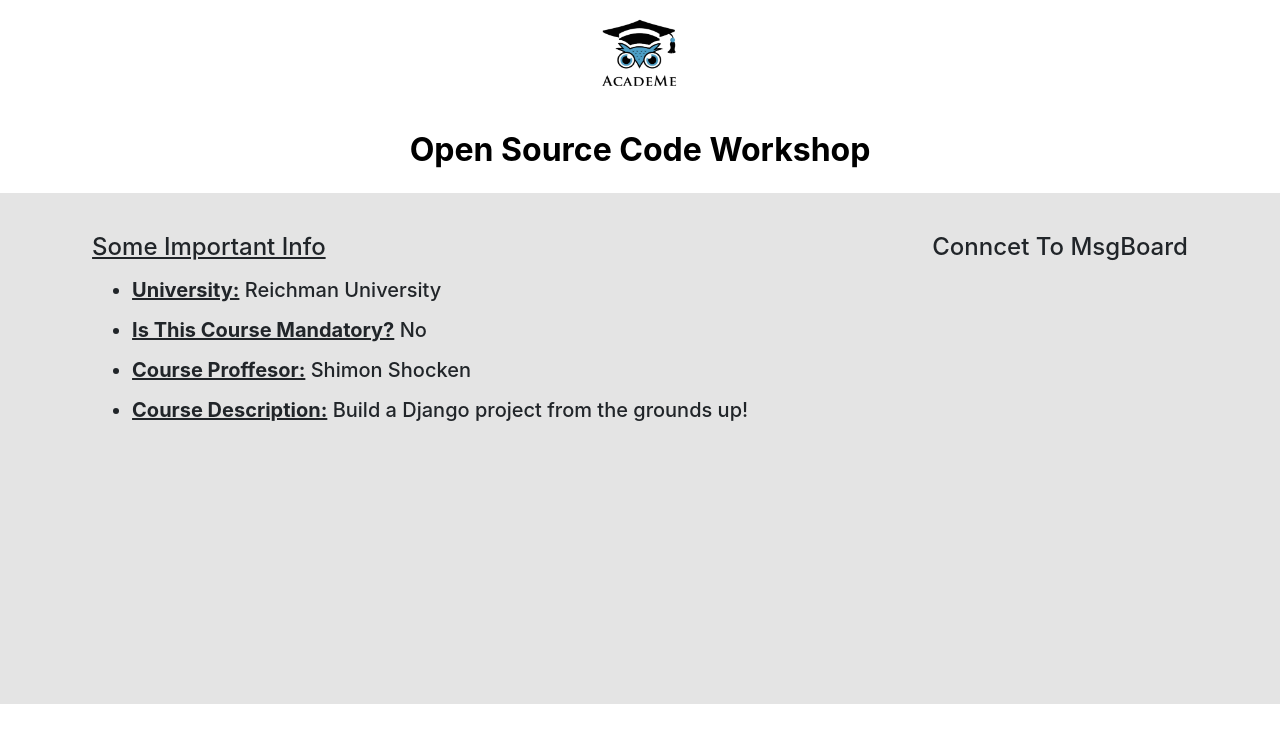
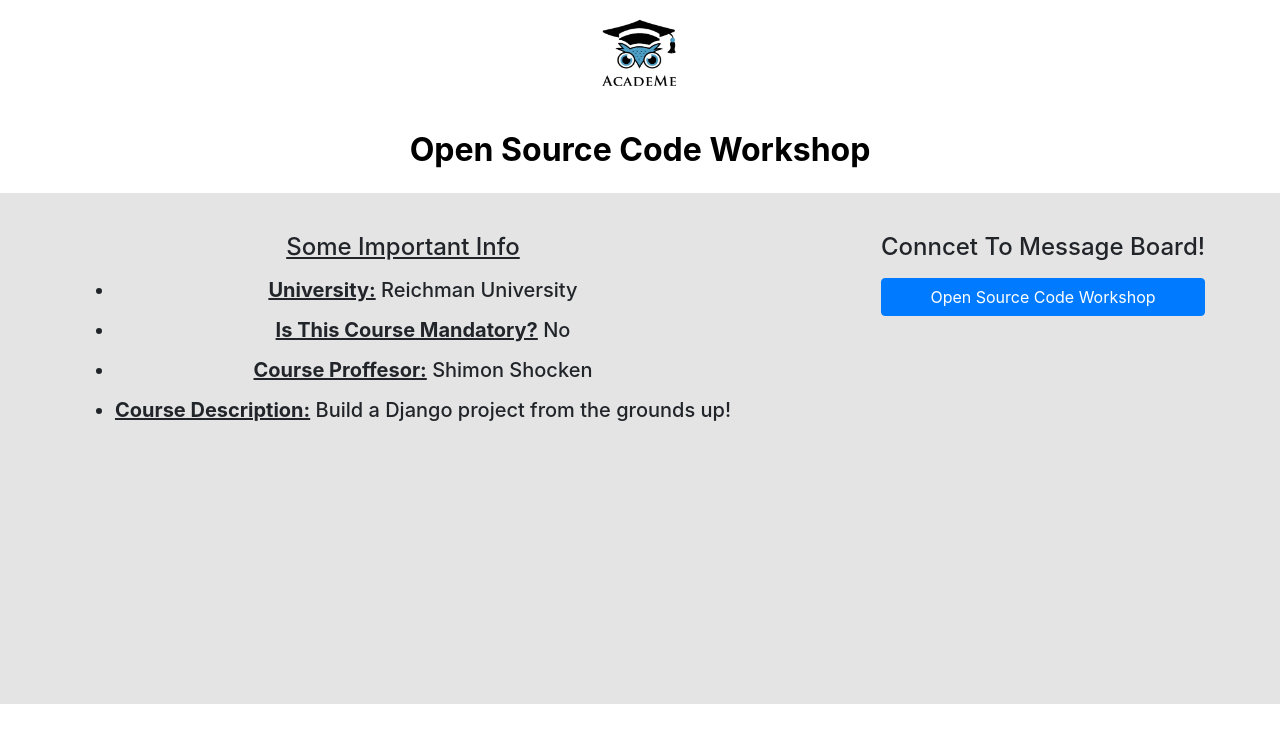
Before and after one commit to redhat-beyond/AcadeMe, a Django app: template templates/landing/course-page.html in a window 1280 px wide. Shown: the part 68-800 px from the top of the page. Run offline with Django 3.2, Linux system fonts and the light colour scheme; the template is opened without the code that fills it: values that come from a table or form of the project are taken from there, others are empty; data comes from the database, SQL or seed files in the repository; some libraries are stand-ins or nearby versions.

Commit message:
added everything needed for inheritance

```diff
--- a/templates/app_layout.html
+++ b/templates/app_layout.html
@@ -51,7 +51,7 @@
 
 </nav>
 
-<div class="main-container" style="margin-bottom: 0">
+<div class="text-center main-container" style="margin-bottom: 0">
     {% block content %} {% endblock %}
 </div>
 </nav>
--- a/templates/landing/course-page.html
+++ b/templates/landing/course-page.html
@@ -54,11 +54,11 @@
         {% endif %}
       </ul>
     </div>
-    <!-- ToDo: add button and connect to MsgBoard page -->
     <div class="mt-4 d-flex flex-column">
-      <h4 class="my-3">Conncet To MsgBoard</h4>
+      <h4 class="my-3">Conncet To Message Board!</h4>
+      <a class="btn btn-primary" href="/msgboard/?course_name={{  selectedCourse.name }}">{{ selectedCourse.name }}</a>
     </div>
-    <!-- ToDo: add button and connect to MsgBoard page -->
+
   </div>
 </body>
 
--- a/templates/msgboard/board.html
+++ b/templates/msgboard/board.html
@@ -1,6 +1,6 @@
 {% extends 'app_layout.html' %} {% load static %} {% block content %}
 <body>
-  <h1>{{course.name}} forum</h1>
+  <h1>{{course_name}} forum</h1>
 
   {% for message in messages %}
   <div class="container mb-4">
@@ -28,7 +28,8 @@
   <form method="POST">
     {% csrf_token %} {{ form.text }}
     <p hidden>{{form.userID}}</p>
-    <input type="submit" value="Post" />
+    <p></p>
+    <input type="submit" value="Post" class="btn btn-primary"/>
   </form>
 </div>
 {% endblock %}
```
Also changed, not shown: AcadeMeData/tests/conftest.py (+6 -0 lines), AcadeMeData/tests/test_client.py (+6 -0 lines), AcadeMeData/tests/test_views.py (+13 -0 lines), AcadeMeData/views.py (+5 -2 lines).
